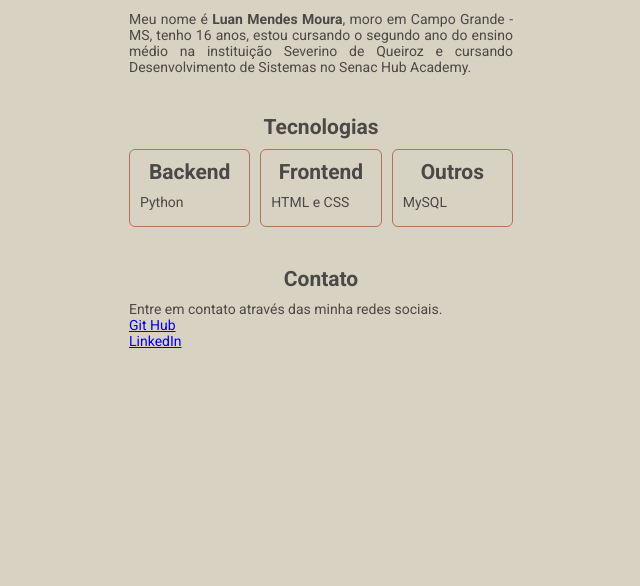
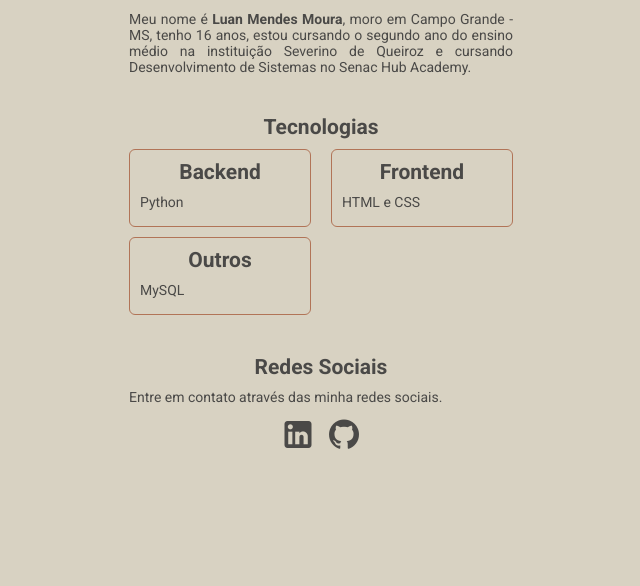
Before and after one commit to LuanMendesMoura/senac, a PHP site: page /css/03-portifolio/index.html in a window 1280 px wide. Shown: the part 214-800 px from the top of the page, without its empty margins (319-959 px from the left). Run offline with PHP 8.4, Linux system fonts and the light colour scheme.

Commit message:
fim do meu portifolio

```diff
--- a/css/03-portifolio/index.html
+++ b/css/03-portifolio/index.html
@@ -8,6 +8,8 @@
     <link rel="preconnect" href="https://fonts.googleapis.com">
 <link rel="preconnect" href="https://fonts.gstatic.com" crossorigin>
 <link href="https://fonts.googleapis.com/css2?family=Roboto:ital,wght@0,100;0,300;0,400;0,500;0,700;0,900;1,100;1,300;1,400;1,500;1,700;1,900&display=swap" rel="stylesheet">
+
+<link rel="stylesheet" href="https://cdn.jsdelivr.net/npm/@mdi/font@7.4.47/css/materialdesignicons.min.css">
 
 <link rel="stylesheet" href="style.css">
 </head>
@@ -50,17 +52,17 @@
         </section>
 
         <section>
-            <h1>Contato</h1>
+            <h1>Redes Sociais</h1>
             <p>
                 Entre em contato através das minha redes sociais.
             </p>
             <div>
-                <ul>
+                <ul class="redes-sociais">
                     <li>
-                        <a href="https://github.com/LuanMendesMoura">Git Hub</a>
+                        <a href="https://www.linkedin.com/in/luan-m-26b8342bb/"></a><span class="mdi mdi-linkedin"></span></a>
                     </li>
                     <li>
-                        <a href="https://www.linkedin.com/in/luan-m-26b8342bb/">LinkedIn</a>
+                        <a href="https://github.com/LuanMendesMoura"></a><span class="mdi mdi-github"></span></a>
                     </li>
 
                 </ul>
--- a/css/03-portifolio/style.css
+++ b/css/03-portifolio/style.css
@@ -43,6 +43,7 @@ p {
 
 .card-container {
     display: flex;
+    flex-wrap: wrap;
     justify-content: space-between;
     grid-gap: 10px;
 }
@@ -57,3 +58,15 @@ p {
 .card ul li {
     margin-bottom: 6px;
 }
+
+a:-webkit-any-link {
+    color: unset;
+}
+
+.redes-sociais {
+    display: flex;
+    justify-content: center;
+    grid-gap: 10px;
+    font-size: 36px;
+    padding-top: 10px;
+}
--- a/index.html
+++ b/index.html
@@ -38,6 +38,9 @@
             <li>
                 <a href="css/01-hello-css/index.html">Hello CSS</a>
             </li>
+            <li>
+                <a href="css/03-portifolio/index.html">Portifólio</a>
+            </li>
         </ol>
 </body>
 </html>
```
